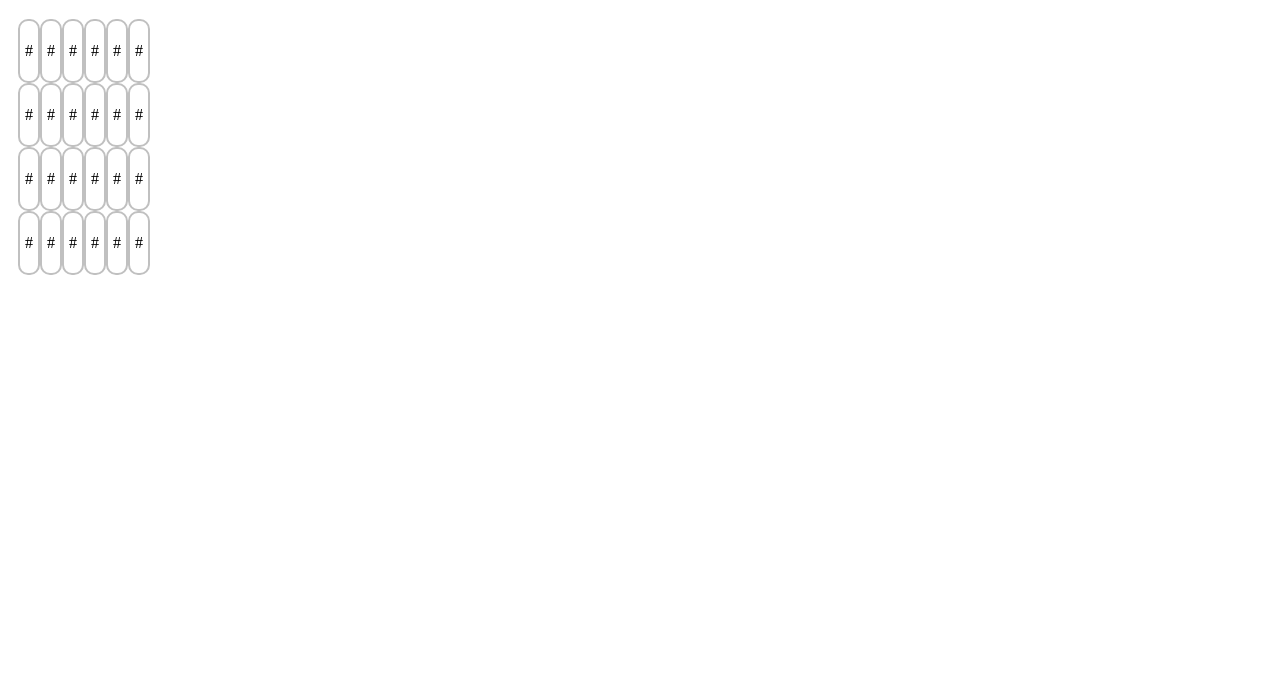
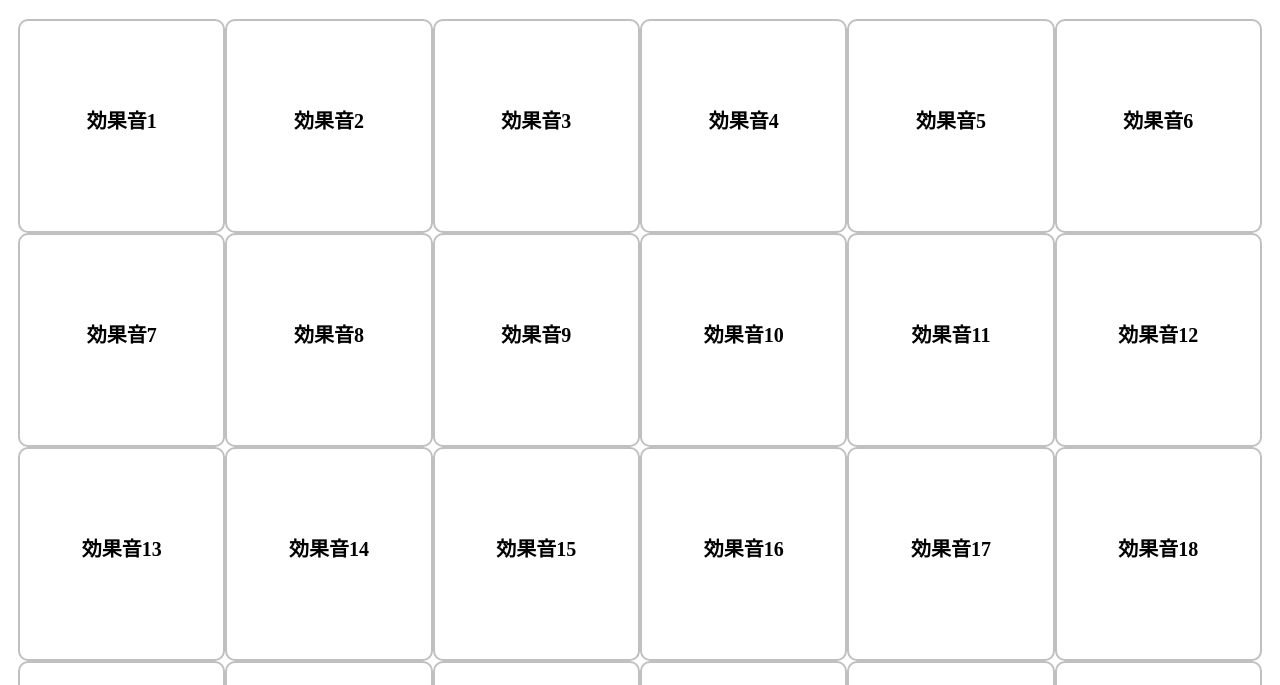
Before and after one commit to TashiroHiroaki/PondashiChan, a plain HTML site: page index.html in a window 1280 px wide. Shown: the part 70-755 px from the top of the page. Drawn offline with Linux system fonts and the light colour scheme.

Commit message:
CSSをローカルで修正。

```diff
--- a/index.html
+++ b/index.html
@@ -14,105 +14,105 @@
         <div class="column">
             <div class="button" id="button-1">
                 <audio id="audio-1" src="#" preload="auto"></audio>
-                <p>#</p>
+                <p>効果音1</p>
             </div>
             <div class="button" id="button-2">
                 <audio id="audio-2" src="#" preload="auto"></audio>
-                <p>#</p>
+                <p>効果音2</p>
             </div>
             <div class="button" id="button-3">
                 <audio id="audio-3" src="#" preload="auto"></audio>
-                <p>#</p>
+                <p>効果音3</p>
             </div>
             <div class="button" id="button-4">
                 <audio id="audio-4" src="#" preload="auto"></audio>
-                <p>#</p>
+                <p>効果音4</p>
             </div>
             <div class="button" id="button-5">
                 <audio id="audio-5" src="#" preload="auto"></audio>
-                <p>#</p>
+                <p>効果音5</p>
             </div>
             <div class="button" id="button-6">
                 <audio id="audio-1" src="#" preload="auto"></audio>
-                <p>#</p>
+                <p>効果音6</p>
             </div>
         </div>
         <div class="column">
             <div class="button" id="button-7">
                 <audio id="audio-7" src="#" preload="auto"></audio>
-                <p>#</p>
+                <p>効果音7</p>
             </div>
             <div class="button" id="button-8">
                 <audio id="audio-8" src="#" preload="auto"></audio>
-                <p>#</p>
+                <p>効果音8</p>
             </div>
             <div class="button" id="button-9">
                 <audio id="audio-9" src="#" preload="auto"></audio>
-                <p>#</p>
+                <p>効果音9</p>
             </div>
             <div class="button" id="button-10">
                 <audio id="audio-10" src="#" preload="auto"></audio>
-                <p>#</p>
+                <p>効果音10</p>
             </div>
             <div class="button" id="button-11">
                 <audio id="audio-11" src="#" preload="auto"></audio>
-                <p>#</p>
+                <p>効果音11</p>
             </div>
             <div class="button" id="button-12">
                 <audio id="audio-12" src="#" preload="auto"></audio>
-                <p>#</p>
+                <p>効果音12</p>
             </div>
         </div>
         <div class="column">
             <div class="button" id="button-13">
                 <audio id="audio-13" src="#" preload="auto"></audio>
-                <p>#</p>
+                <p>効果音13</p>
             </div>
             <div class="button" id="button-14">
                 <audio id="audio-14" src="#" preload="auto"></audio>
-                <p>#</p>
+                <p>効果音14</p>
             </div>
             <div class="button" id="button-15">
                 <audio id="audio-15" src="#" preload="auto"></audio>
-                <p>#</p>
+                <p>効果音15</p>
             </div>
             <div class="button" id="button-16">
                 <audio id="audio-16" src="#" preload="auto"></audio>
-                <p>#</p>
+                <p>効果音16</p>
             </div>
             <div class="button" id="button-17">
                 <audio id="audio-17" src="#" preload="auto"></audio>
-                <p>#</p>
+                <p>効果音17</p>
             </div>
             <div class="button" id="button-18">
                 <audio id="audio-18" src="#" preload="auto"></audio>
-                <p>#</p>
+                <p>効果音18</p>
             </div>
         </div>
         <div class="column">
             <div class="button" id="button-19">
                 <audio id="audio-19" src="#" preload="auto"></audio>
-                <p>#</p>
+                <p>効果音19</p>
             </div>
             <div class="button" id="button-20">
                 <audio id="audio-20" src="#" preload="auto"></audio>
-                <p>#</p>
+                <p>効果音20</p>
             </div>
             <div class="button" id="button-21">
                 <audio id="audio-21" src="#" preload="auto"></audio>
-                <p>#</p>
+                <p>効果音21</p>
             </div>
             <div class="button" id="button-22">
                 <audio id="audio-22" src="#" preload="auto"></audio>
-                <p>#</p>
+                <p>効果音22</p>
             </div>
             <div class="button" id="button-23">
                 <audio id="audio-23" src="#" preload="auto"></audio>
-                <p>#</p>
+                <p>効果音23</p>
             </div>
             <div class="button" id="button-24">
                 <audio id="audio-24" src="#" preload="auto"></audio>
-                <p>#</p>
+                <p>効果音24</p>
             </div>
         </div>
     </div>
--- a/style.css
+++ b/style.css
@@ -1,13 +1,17 @@
 .box    {
     margin: 10px;
+    font-size: 20px;
+    font-weight: bold;
 }
 .column {
-    height: calc(1/5);
     display: flex;
 }
 .button {
-    width: calc(1/6);
+    height: 200px;
+    width: 16%;
     padding: 5px;
     border-radius: 10px;
     border: 2.5px solid #c0c0c0;
+    text-align: center;
+    line-height: 150px;
 }
```
